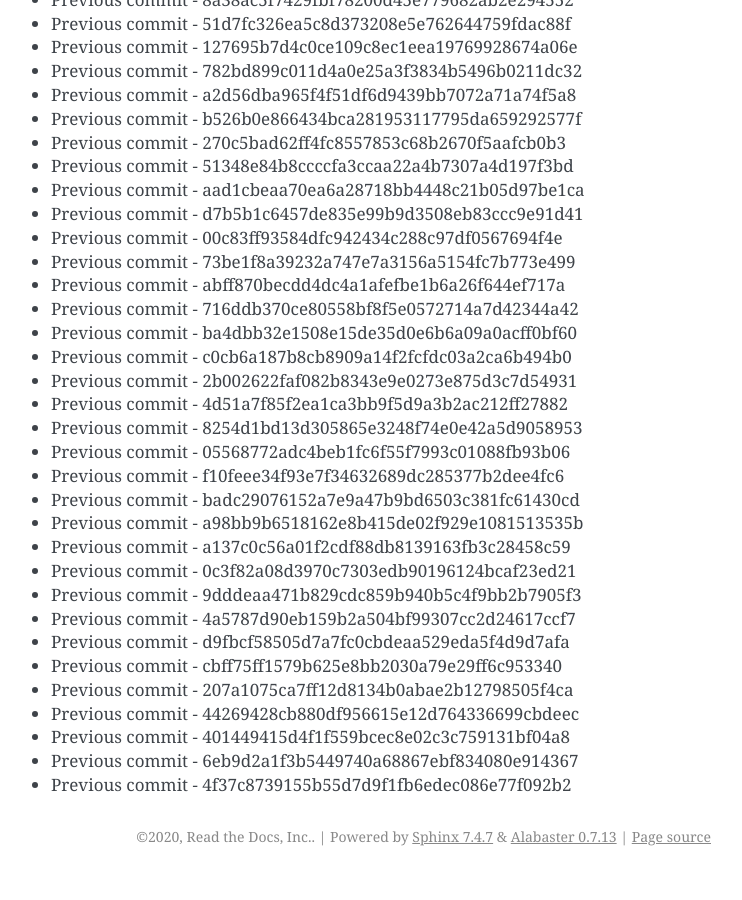
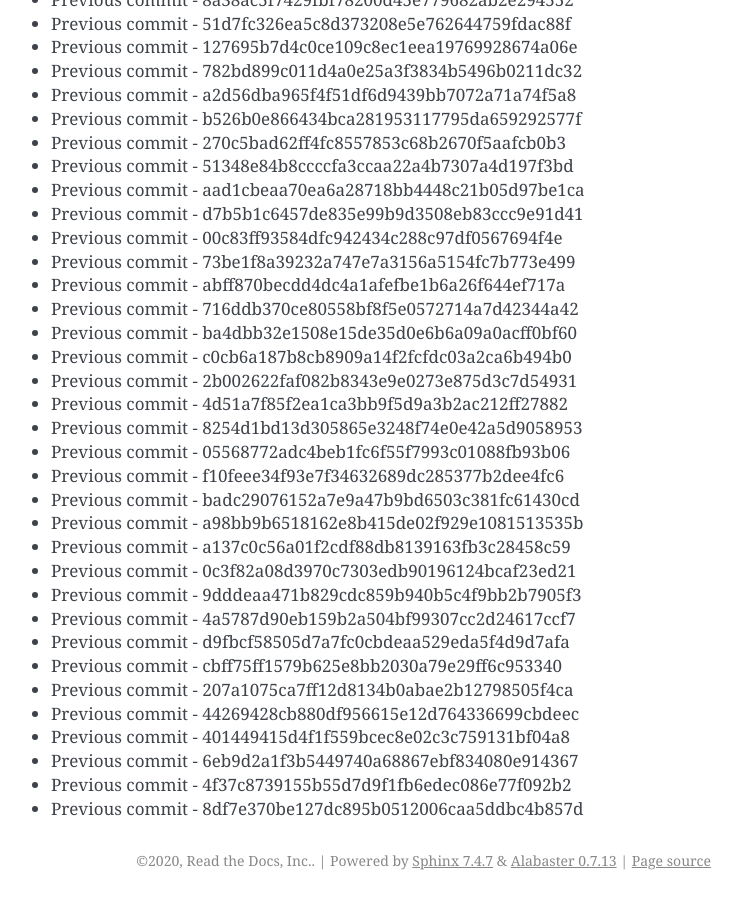
Before and after one commit to readthedocs/rtd-git-stresstest, a Sphinx documentation site: the page built from docs/updates.rst, in a window 1280 px wide and 900 px high, scrolled down 103839 px. Shown: the whole window, without its empty margins (399-1141 px from the left). Built offline with Sphinx 7.4.7, drawn with Linux system fonts in a browser that asks for light colours; before the commit the page ends 104715 px from its top, so only the background shows below that.

Commit message:
Generating commit from previous: 8df7e370be127dc895b0512006caa5ddbc4b857d

```diff
--- a/docs/updates.rst
+++ b/docs/updates.rst
@@ -4395,3 +4395,4 @@ It can be tested for any performance characteristics.
 * Previous commit - 401449415d4f1f559bcec8e02c3c759131bf04a8
 * Previous commit - 6eb9d2a1f3b5449740a68867ebf834080e914367
 * Previous commit - 4f37c8739155b55d7d9f1fb6edec086e77f092b2
+* Previous commit - 8df7e370be127dc895b0512006caa5ddbc4b857d
```
